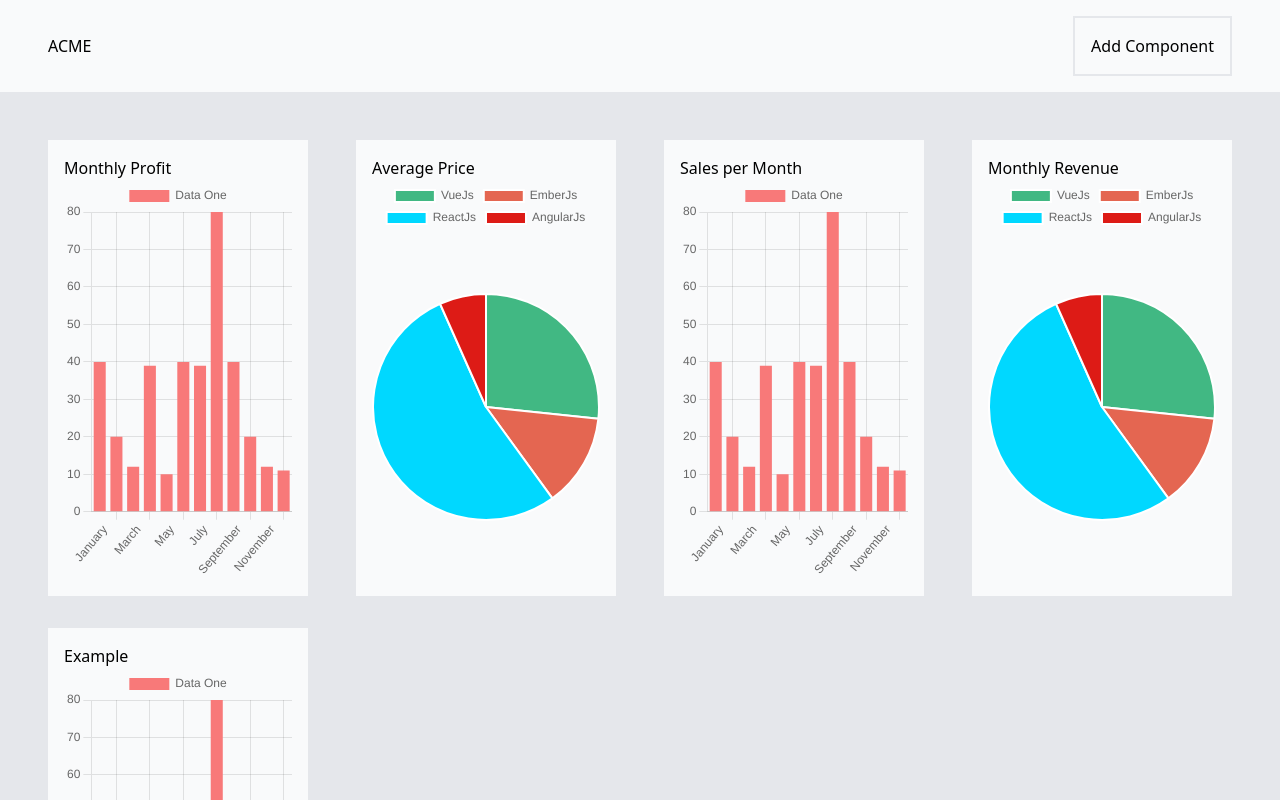
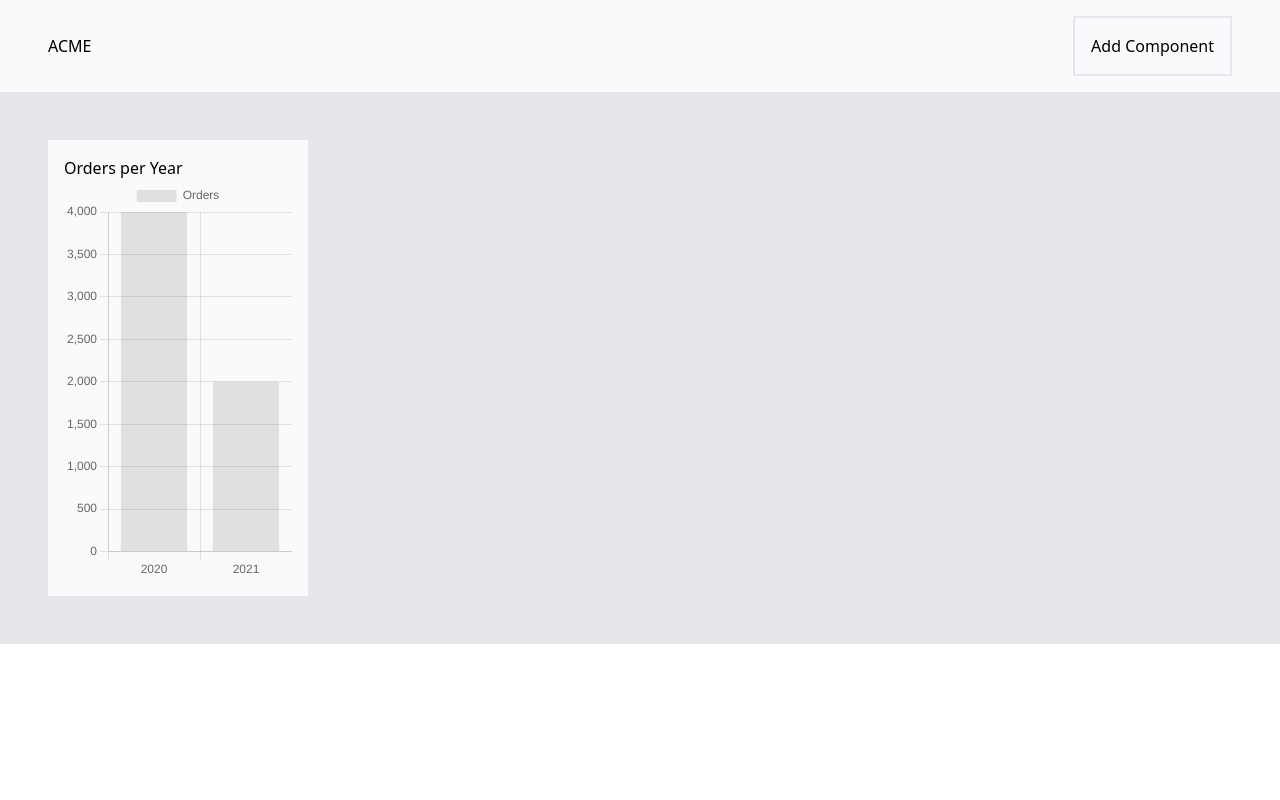
Before and after one commit to RaphaelSchuenzel/dashboard-builder, a Nuxt app: page / in a window 1280 px wide. Shown: the top 800 px of the page. Built offline with nearby package versions, Linux system fonts and the light colour scheme.

Commit message:
chart data injection

```diff
--- a/app.vue
+++ b/app.vue
@@ -17,30 +17,18 @@
 <script setup>
 const components = [
     {
-        name: 'Monthly Profit',
+        name: 'Orders per Year',
         chart: 'bar',
-        data: [{x: 10, y: 20}, {x: 15, y: null}, {x: 20, y: 10}],
+        data: {
+            labels: ['2020', '2021'],
+            datasets: [
+                {
+                    label: 'Orders',
+                    data: [4000, 2000]
+                }
+            ],
+        },
     },
-    {
-        name: 'Average Price',
-        chart: 'pie',
-        data: [{x: 10, y: 20}, {x: 15, y: null}, {x: 20, y: 10}],
-    },
-    {
-        name: 'Sales per Month',
-        chart: 'bar',
-        data: [{x: 10, y: 20}, {x: 15, y: null}, {x: 20, y: 10}],
-    },
-    {
-        name: 'Monthly Revenue',
-        chart: 'pie',
-        data: [{x: 10, y: 20}, {x: 15, y: null}, {x: 20, y: 10}],
-    },
-    {
-        name: 'Example',
-        chart: 'bar',
-        data: [{x: 10, y: 20}, {x: 15, y: null}, {x: 20, y: 10}],
-    }
 ]
 
 const availableCharts = [
--- a/components/Component.vue
+++ b/components/Component.vue
@@ -4,10 +4,12 @@
 
     BarChart(
         v-if="$attrs.component.chart === 'bar'"
+        :data="$attrs.component.data"
     )
 
     PieChart(
-        v-if="$attrs.component.chart === 'pie'"
+        v-else-if="$attrs.component.chart === 'pie'"
+        :data="$attrs.component.data"
     )
 </template>
 
--- a/components/charts/barChart.ts
+++ b/components/charts/barChart.ts
@@ -52,8 +52,14 @@ export default defineComponent({
             type: Array as PropType<Plugin<"bar">[]>,
             default: () => [],
         },
+        data: {
+            type: Object,
+            default: {}
+        }
     },
     setup(props) {
+        console.log(props)
+
         const chartData = {
             labels: [
                 "January",
@@ -85,7 +91,7 @@ export default defineComponent({
 
         return () =>
             h(Bar, {
-                chartData,
+                chartData: props.data,
                 chartOptions,
                 chartId: props.chartId,
                 width: props.width,
```
Lines whose indentation alone changed are shown as unchanged.
